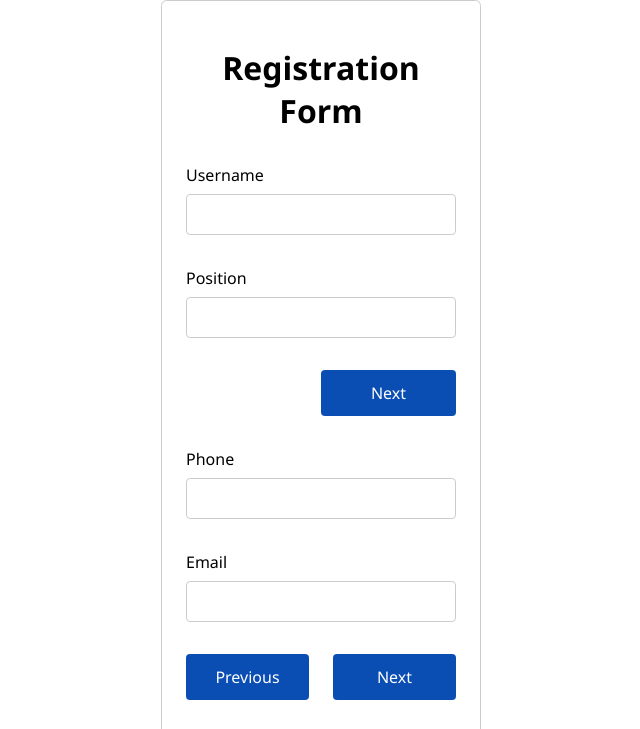
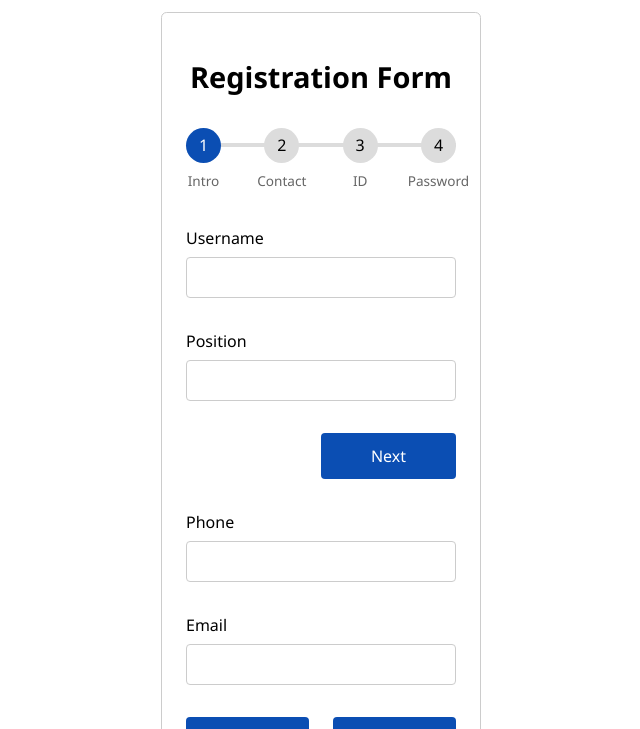
Before and after one commit to IlyaSafronov/the-variation-form, a plain HTML site: page index.html in a window 1280 px wide. Both pictures are taken after a click on the link "Next". Shown: the top 729 px of the page, without its empty margins (319-959 px from the left). Drawn offline with Linux system fonts and the light colour scheme.

Commit message:
start js

```diff
--- a/index.html
+++ b/index.html
@@ -10,6 +10,14 @@
 
   <form action="#" class="form">
     <h1 class="text-center">Registration Form</h1>
+    <!-- ! Progress bar -->
+    <div class="progressbar">
+      <div class="progress" id="progress"></div>
+      <div class="progress-step progress-step-active" data-title="Intro"></div>
+      <div class="progress-step" data-title="Contact"></div>
+      <div class="progress-step" data-title="ID"></div>
+      <div class="progress-step" data-title="Password"></div>
+    </div>
     <div class="form-step form-step-active">
       <div class="input-group">
         <label for="username">Username</label>
@@ -23,7 +31,7 @@
         <a href="#" class="btn btn-next width-50 ml-auto">Next</a>
       </div>
     </div>
-    <div class="form-step form-step-active">
+    <div class="form-step">
       <div class="input-group">
         <label for="phone">Phone</label>
         <input type="text" name="phone" id="phone">
@@ -37,7 +45,7 @@
         <a href="#" class="btn btn-next">Next</a>
       </div>
     </div>
-    <div class="form-step form-step-active">
+    <div class="form-step">
       <div class="input-group">
         <label for="phone">Phone</label>
         <input type="text" name="phone" id="phone">
@@ -51,7 +59,7 @@
         <a href="#" class="btn btn-next">Next</a>
       </div>
     </div>
-    <div class="form-step form-step-active">
+    <div class="form-step">
       <div class="input-group">
         <label for="Date of Birth">Date of Birth</label>
         <input type="date" name="dob" id="dob">
@@ -65,7 +73,7 @@
         <a href="#" class="btn btn-next">Next</a>
       </div>
     </div>
-    <div class="form-step form-step-active">
+    <div class="form-step">
       <div class="input-group">
         <label for="password">Password</label>
         <input type="password" name="password" id="password">
--- a/script.js
+++ b/script.js
@@ -0,0 +1,18 @@
+'use strict';
+const prevBtns = document.querySelectorAll('.btn-prev');
+const nextBtns = document.querySelectorAll('.btn-next');
+const progress = document.getElementById('progress');
+const formSteps = document.querySelectorAll('.form-step');
+
+let formStepsNum = 0;
+
+nextBtns.forEach((btn) => {
+  btn.addEventListener('click', () => {
+    formStepsNum++;
+    updateFormSteps();
+  });
+});
+
+function updateFormSteps() {
+  formSteps[formStepsNum].classList.add('form-step-active');
+}
--- a/style.css
+++ b/style.css
@@ -1,5 +1,9 @@
 :root {
   --primary-color: rgb(11, 78, 179);
+}
+
+h1 {
+  font-size: 29px ;
 }
 
 
@@ -43,6 +47,59 @@ input {
 .text-center {
   text-align: center;
 }
+/* ! Progressbar */
+.progressbar {
+  position: relative;
+  display: flex;
+  justify-content: space-between;
+  counter-reset: step;
+  margin: 2rem 0 4rem;
+}
+
+.progressbar::before, .progress {
+  content: '';
+  position: absolute;
+  top: 50%;
+  transform: translateY(-50%);
+  height: 4px;
+  width: 100%;
+  background-color: #dcdcdc;
+  z-index: -1;
+}
+
+.progress {
+  background-color: var(--primary-color);
+  width: 0%;
+}
+
+.progress-step {
+  width: 2.1875rem;
+  height: 2.1875rem;
+  background-color: #dcdcdc;
+  border-radius: 50%;
+  display: flex;
+  justify-content: center;
+  align-items: center;
+}
+
+.progress-step::before {
+  counter-increment: step;
+  content: counter(step);
+}
+
+.progress-step::after {
+  content: attr(data-title);
+  position: absolute;
+  top: calc(100% + 0.5rem);
+  font-size: 0.85rem;
+  color: #666;
+}
+
+.progress-step-active {
+  background-color: var(--primary-color);
+  color: #fff;
+}
+
 
 /* ! Form */
 .form {
@@ -51,6 +108,14 @@ input {
   border: 1px solid #ccc;
   border-radius: 0.35rem;
   padding: 1.5rem;
+}
+
+.form-step {
+  display: none;
+}
+
+.form-step-active {
+  display: block;
 }
 
 .input-group {
```
